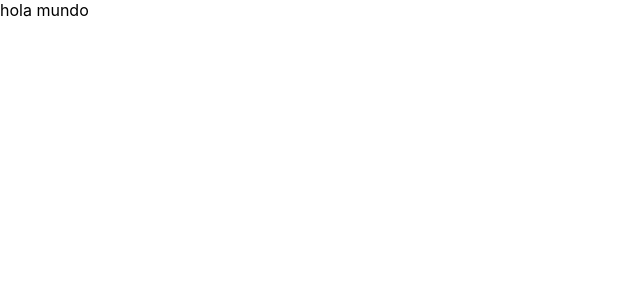
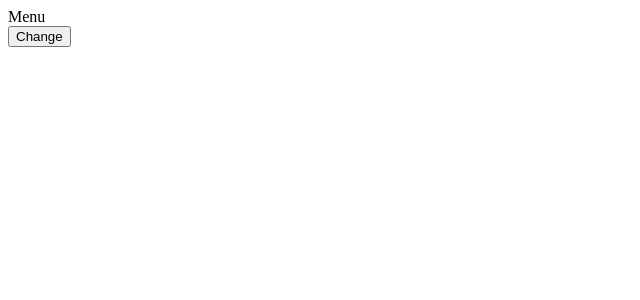
Before and after one commit to FerRomMu/React-QuizzApp-UsingApiRest, a React (Create React App) app: page / in a window 1280 px wide. Shown: the top 300 px of the page, without its empty margins (0-640 px from the left). Built offline with nearby package versions, Linux system fonts and the light colour scheme.

Commit message:
Se crean containers para las distintas secciones.

```diff
--- a/src/App.css
+++ /dev/null
@@ -1,3 +0,0 @@
-.App {
-
-}
--- a/src/App.js
+++ b/src/App.js
@@ -1,11 +1,18 @@
-import './App.css';
+import { useState } from 'react';
+import Menu from './containers/menu/Menu';
+import Questions from './containers/questions/Questions';
+import Results from './containers/results/Results';
 
 function App() {
+  const [container, setContainer] = useState(0)
+  const nextContainer = container === 2? 0 : container+1
+
   return (
-    <div className="App">
-      <header className="App-header">
-        hola mundo
-      </header>
+    <div>
+      { !container? <Menu/> : null }
+      { container === 1? <Questions/> : null }
+      { container === 2? <Results/> : null }
+      <button onClick={ () => setContainer(nextContainer)}>Change</button>
     </div>
   );
 }
--- /dev/null
+++ b/src/containers/menu/Menu.jsx
@@ -0,0 +1,9 @@
+const Menu = () => {
+    return (
+        <div>
+            Menu
+        </div>
+    )
+}
+
+export default Menu
--- /dev/null
+++ b/src/containers/questions/Questions.jsx
@@ -0,0 +1,9 @@
+const Questions = () => {
+    return (
+        <div>
+            Question
+        </div>
+    )
+}
+
+export default Questions
--- /dev/null
+++ b/src/containers/results/Results.jsx
@@ -0,0 +1,9 @@
+const Results = () => {
+    return (
+        <div>
+            Result
+        </div>
+    )
+}
+
+export default Results
--- a/src/index.css
+++ /dev/null
@@ -1,13 +0,0 @@
-body {
-  margin: 0;
-  font-family: -apple-system, BlinkMacSystemFont, 'Segoe UI', 'Roboto', 'Oxygen',
-    'Ubuntu', 'Cantarell', 'Fira Sans', 'Droid Sans', 'Helvetica Neue',
-    sans-serif;
-  -webkit-font-smoothing: antialiased;
-  -moz-osx-font-smoothing: grayscale;
-}
-
-code {
-  font-family: source-code-pro, Menlo, Monaco, Consolas, 'Courier New',
-    monospace;
-}
--- a/src/index.js
+++ b/src/index.js
@@ -1,6 +1,5 @@
 import React from 'react';
 import ReactDOM from 'react-dom/client';
-import './index.css';
 import App from './App';
 
 const root = ReactDOM.createRoot(document.getElementById('root'));
```
